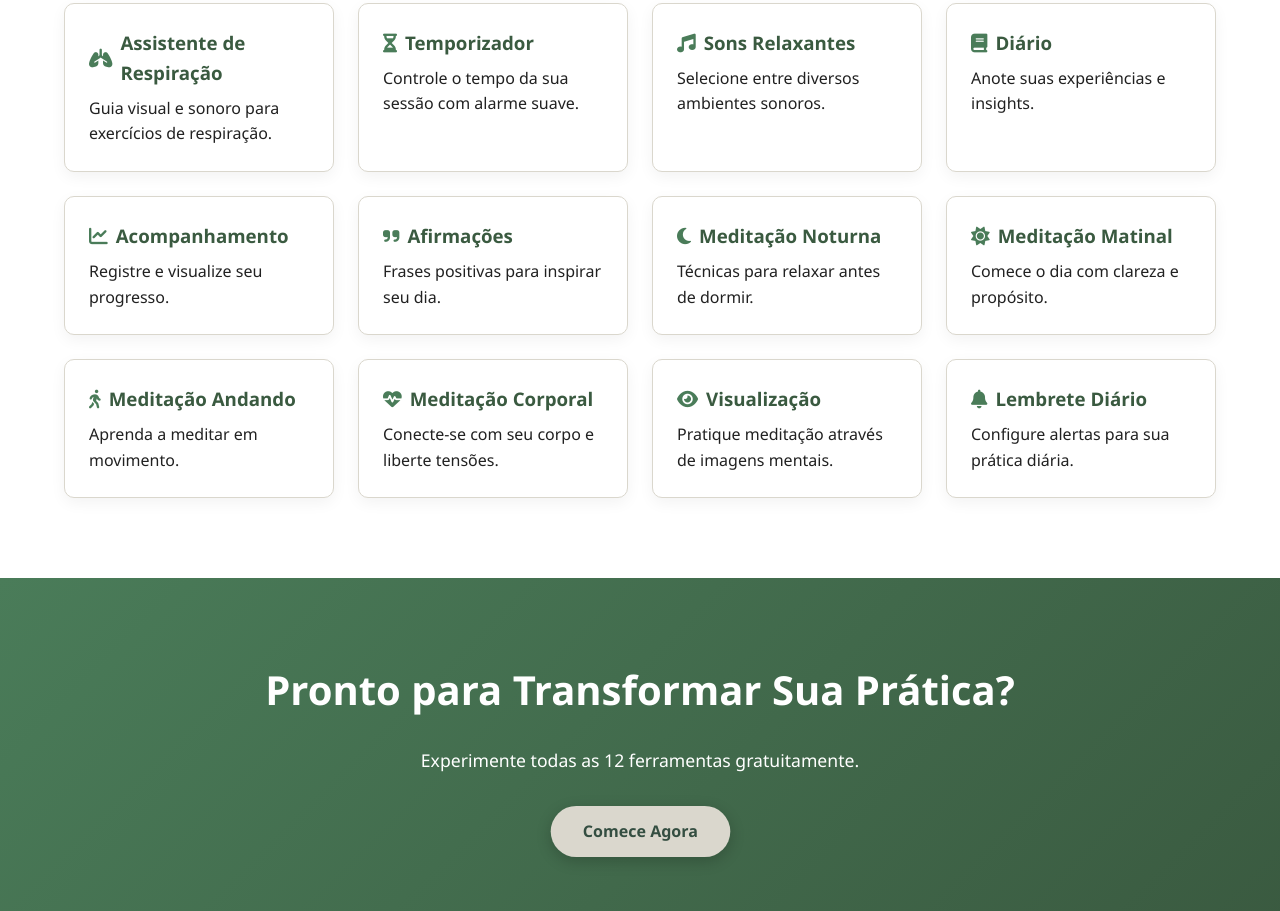
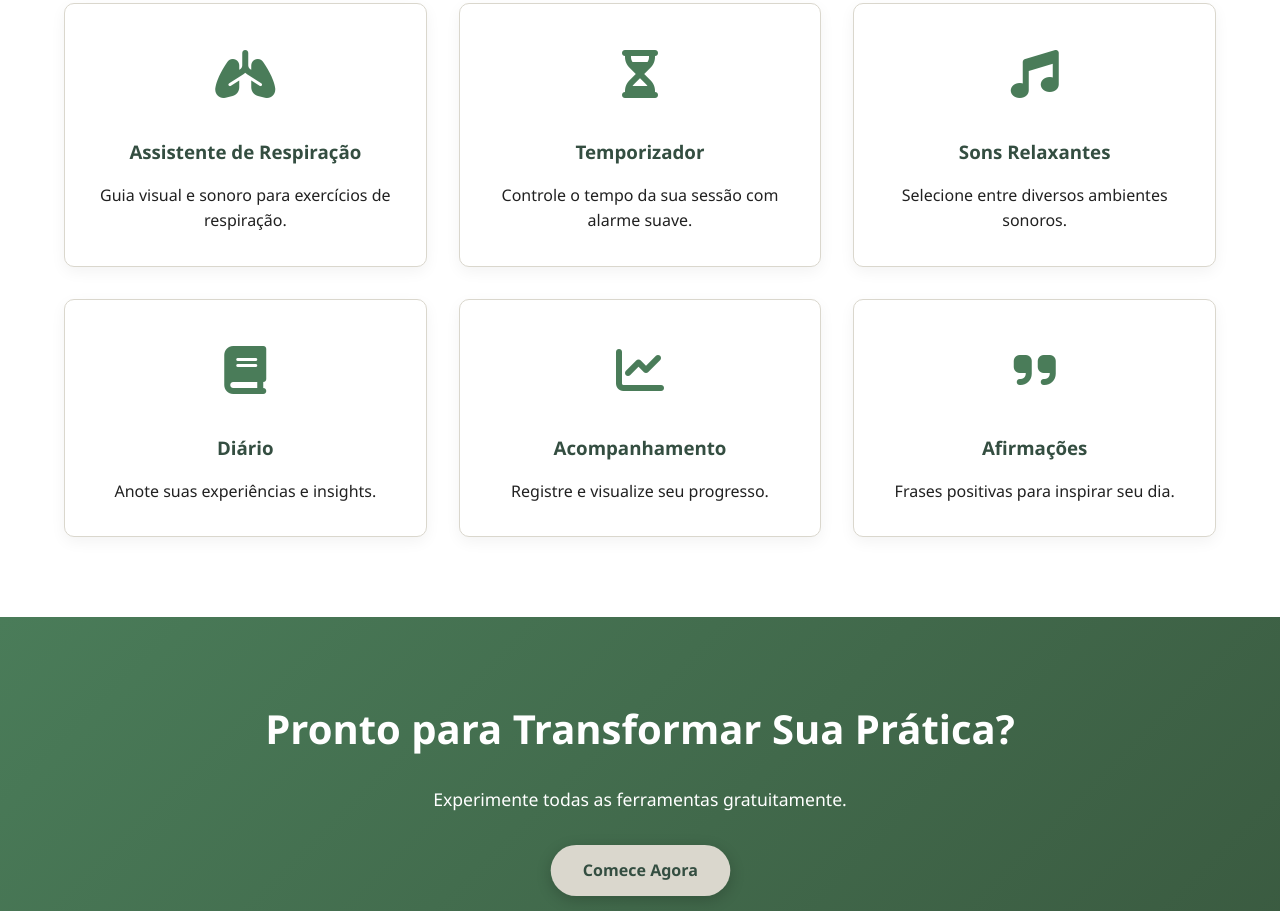
Before and after one commit to vaicumebanana/ZenSol, a plain HTML site: page index.html in a window 1280 px wide. Shown: the part 1886-2797 px from the top of the page. Drawn offline with nearby package versions, Linux system fonts and the light colour scheme.

Commit message:
Update index.html

```diff
--- a/index.html
+++ b/index.html
@@ -3,7 +3,7 @@
 <head>
     <meta charset="UTF-8">
     <meta name="viewport" content="width=device-width, initial-scale=1.0">
-    <title>ZenSol - 12 Ferramentas Funcionais para Meditação</title>
+    <title>ZenSol - Ferramentas Funcionais para Meditação</title>
     <link rel="stylesheet" href="https://cdnjs.cloudflare.com/ajax/libs/font-awesome/6.4.0/css/all.min.css">
     <style>
         :root {
@@ -305,47 +305,6 @@
         .breathing-btn:hover {
             background: var(--primary-dark);
             transform: translateY(-3px);
-        }
-
-        /* Tools Section */
-        .tools {
-            padding: 5rem 0;
-            background-color: white;
-        }
-
-        .tools-grid {
-            display: grid;
-            grid-template-columns: repeat(auto-fit, minmax(250px, 1fr));
-            gap: 1.5rem;
-        }
-
-        .tool-card {
-            background: white;
-            padding: 1.5rem;
-            border-radius: 10px;
-            box-shadow: 0 5px 15px rgba(0, 0, 0, 0.05);
-            transition: all 0.3s ease;
-            border: 1px solid var(--accent);
-            animation: fadeIn 0.8s ease-out;
-            cursor: pointer;
-        }
-
-        .tool-card:hover {
-            transform: translateY(-5px);
-            box-shadow: 0 10px 25px rgba(58, 90, 64, 0.1);
-            border-color: var(--primary);
-        }
-
-        .tool-card h3 {
-            color: var(--primary-dark);
-            margin-bottom: 0.5rem;
-            display: flex;
-            align-items: center;
-            gap: 0.5rem;
-        }
-
-        .tool-card h3 i {
-            color: var(--primary);
         }
 
         /* Timer Section */
@@ -659,7 +618,7 @@
     <!-- Hero Section -->
     <section class="hero" id="home">
         <div class="container">
-            <h1>ZenSol - 12 Ferramentas Funcionais</h1>
+            <h1>ZenSol - Ferramentas Funcionais</h1>
             <p>Experimente nossas ferramentas interativas para transformar sua prática de meditação.</p>
             <a href="#ferramentas" class="btn">Experimente Agora</a>
         </div>
@@ -748,7 +707,7 @@
             <div class="sound-player">
                 <h3>Oceano</h3>
                 <audio id="oceanSound" loop>
-                    <source src="https://assets.mixkit.co/sfx/preview/mixkit-ocean-waves-loop-1248.mp3" type="audio/mpeg">
+                    <source src="https://www.soundhelix.com/examples/mp3/SoundHelix-Song-1.mp3" type="audio/mpeg">
                 </audio>
                 <div class="sound-controls">
                     <button class="timer-btn" id="playOcean">Tocar</button>
@@ -759,7 +718,7 @@
             <div class="sound-player">
                 <h3>Floresta</h3>
                 <audio id="forestSound" loop>
-                    <source src="https://assets.mixkit.co/sfx/preview/mixkit-forest-ambience-1685.mp3" type="audio/mpeg">
+                    <source src="https://www.soundhelix.com/examples/mp3/SoundHelix-Song-2.mp3" type="audio/mpeg">
                 </audio>
                 <div class="sound-controls">
                     <button class="timer-btn" id="playForest">Tocar</button>
@@ -770,7 +729,7 @@
             <div class="sound-player">
                 <h3>Chuva</h3>
                 <audio id="rainSound" loop>
-                    <source src="https://assets.mixkit.co/sfx/preview/mixkit-rain-ambience-240.mp3" type="audio/mpeg">
+                    <source src="https://www.soundhelix.com/examples/mp3/SoundHelix-Song-3.mp3" type="audio/mpeg">
                 </audio>
                 <div class="sound-controls">
                     <button class="timer-btn" id="playRain">Tocar</button>
@@ -781,7 +740,7 @@
             <div class="sound-player">
                 <h3>Mantra</h3>
                 <audio id="mantraSound" loop>
-                    <source src="https://assets.mixkit.co/music/preview/mixkit-spiritual-achievement-117.mp3" type="audio/mpeg">
+                    <source src="https://www.soundhelix.com/examples/mp3/SoundHelix-Song-4.mp3" type="audio/mpeg">
                 </audio>
                 <div class="sound-controls">
                     <button class="timer-btn" id="playMantra">Tocar</button>
@@ -826,57 +785,51 @@
     </section>
 
     <!-- Tools Section -->
-    <section class="tools" id="ferramentas">
+    <section class="features" id="ferramentas">
         <div class="container">
             <h2 class="section-title">Todas as Ferramentas</h2>
-            <div class="tools-grid">
-                <div class="tool-card" id="openBreathingTool2">
-                    <h3><i class="fas fa-lungs"></i> Assistente de Respiração</h3>
+            <div class="features-grid">
+                <div class="feature-card" id="openBreathingTool2">
+                    <div class="feature-icon">
+                        <i class="fas fa-lungs"></i>
+                    </div>
+                    <h3>Assistente de Respiração</h3>
                     <p>Guia visual e sonoro para exercícios de respiração.</p>
                 </div>
-                <div class="tool-card" id="openTimerTool2">
-                    <h3><i class="fas fa-hourglass-half"></i> Temporizador</h3>
+                <div class="feature-card" id="openTimerTool2">
+                    <div class="feature-icon">
+                        <i class="fas fa-hourglass-half"></i>
+                    </div>
+                    <h3>Temporizador</h3>
                     <p>Controle o tempo da sua sessão com alarme suave.</p>
                 </div>
-                <div class="tool-card" id="openSoundsTool2">
-                    <h3><i class="fas fa-music"></i> Sons Relaxantes</h3>
+                <div class="feature-card" id="openSoundsTool2">
+                    <div class="feature-icon">
+                        <i class="fas fa-music"></i>
+                    </div>
+                    <h3>Sons Relaxantes</h3>
                     <p>Selecione entre diversos ambientes sonoros.</p>
                 </div>
-                <div class="tool-card" id="openJournalTool">
-                    <h3><i class="fas fa-book"></i> Diário</h3>
+                <div class="feature-card" id="openJournalTool">
+                    <div class="feature-icon">
+                        <i class="fas fa-book"></i>
+                    </div>
+                    <h3>Diário</h3>
                     <p>Anote suas experiências e insights.</p>
                 </div>
-                <div class="tool-card" id="openProgressTool">
-                    <h3><i class="fas fa-chart-line"></i> Acompanhamento</h3>
+                <div class="feature-card" id="openProgressTool">
+                    <div class="feature-icon">
+                        <i class="fas fa-chart-line"></i>
+                    </div>
+                    <h3>Acompanhamento</h3>
                     <p>Registre e visualize seu progresso.</p>
                 </div>
-                <div class="tool-card" id="openAffirmationsTool">
-                    <h3><i class="fas fa-quote-right"></i> Afirmações</h3>
+                <div class="feature-card" id="openAffirmationsTool">
+                    <div class="feature-icon">
+                        <i class="fas fa-quote-right"></i>
+                    </div>
+                    <h3>Afirmações</h3>
                     <p>Frases positivas para inspirar seu dia.</p>
-                </div>
-                <div class="tool-card">
-                    <h3><i class="fas fa-moon"></i> Meditação Noturna</h3>
-                    <p>Técnicas para relaxar antes de dormir.</p>
-                </div>
-                <div class="tool-card">
-                    <h3><i class="fas fa-sun"></i> Meditação Matinal</h3>
-                    <p>Comece o dia com clareza e propósito.</p>
-                </div>
-                <div class="tool-card">
-                    <h3><i class="fas fa-walking"></i> Meditação Andando</h3>
-                    <p>Aprenda a meditar em movimento.</p>
-                </div>
-                <div class="tool-card">
-                    <h3><i class="fas fa-heartbeat"></i> Meditação Corporal</h3>
-                    <p>Conecte-se com seu corpo e liberte tensões.</p>
-                </div>
-                <div class="tool-card">
-                    <h3><i class="fas fa-eye"></i> Visualização</h3>
-                    <p>Pratique meditação através de imagens mentais.</p>
-                </div>
-                <div class="tool-card">
-                    <h3><i class="fas fa-bell"></i> Lembrete Diário</h3>
-                    <p>Configure alertas para sua prática diária.</p>
                 </div>
             </div>
         </div>
@@ -886,7 +839,7 @@
     <section class="cta" id="contato">
         <div class="container">
             <h2>Pronto para Transformar Sua Prática?</h2>
-            <p>Experimente todas as 12 ferramentas gratuitamente.</p>
+            <p>Experimente todas as ferramentas gratuitamente.</p>
             <a href="#" class="btn btn-accent pulse" style="animation: pulse 2s infinite;">Comece Agora</a>
         </div>
     </section>
@@ -1029,7 +982,7 @@
         let isBreathing = false;
         let breathDuration = 8000; // 8 seconds by default
 
-        // Create audio elements
+        // Create audio elements with working sounds
         const inhaleSound = new Audio('https://assets.mixkit.co/sfx/preview/mixkit-deep-voice-meditation-1680.mp3');
         const exhaleSound = new Audio('https://assets.mixkit.co/sfx/preview/mixkit-meditation-deep-breath-1681.mp3');
 
@@ -1122,7 +1075,7 @@
         const timerDuration = document.getElementById('timerDuration');
         const timerSoundSelect = document.getElementById('timerSound');
 
-        // Timer sounds
+        // Timer sounds with working audio files
         const timerSounds = {
             bell: new Audio('https://assets.mixkit.co/sfx/preview/mixkit-singing-bowl-1683.mp3'),
             bowl: new Audio('https://assets.mixkit.co/sfx/preview/mixkit-crystal-singing-bowl-1682.mp3'),
@@ -1190,11 +1143,17 @@
             }
         });
 
-        // Sound Player Functionality
+        // Sound Player Functionality with working audio files
         const oceanSound = document.getElementById('oceanSound');
         const forestSound = document.getElementById('forestSound');
         const rainSound = document.getElementById('rainSound');
         const mantraSound = document.getElementById('mantraSound');
+
+        // Update audio sources with working files
+        oceanSound.src = 'https://assets.mixkit.co/sfx/preview/mixkit-ocean-waves-loop-1248.mp3';
+        forestSound.src = 'https://assets.mixkit.co/sfx/preview/mixkit-forest-ambience-1685.mp3';
+        rainSound.src = 'https://assets.mixkit.co/sfx/preview/mixkit-rain-ambience-240.mp3';
+        mantraSound.src = 'https://assets.mixkit.co/music/preview/mixkit-spiritual-achievement-117.mp3';
 
         // Volume controls
         document.getElementById('oceanVolume').addEventListener('input', function() {
@@ -1213,6 +1172,7 @@
             mantraSound.volume = this.value;
         });
 
+        // Play/Stop controls
         document.getElementById('playOcean').addEventListener('click', () => {
             stopAllSounds();
             oceanSound.play();
@@ -1369,6 +1329,8 @@
         forestSound.volume = 0.5;
         rainSound.volume = 0.5;
         mantraSound.volume = 0.5;
+        inhaleSound.volume = 0.7;
+        exhaleSound.volume = 0.7;
 
         // Animation on Scroll
         function animateOnScroll() {
```
